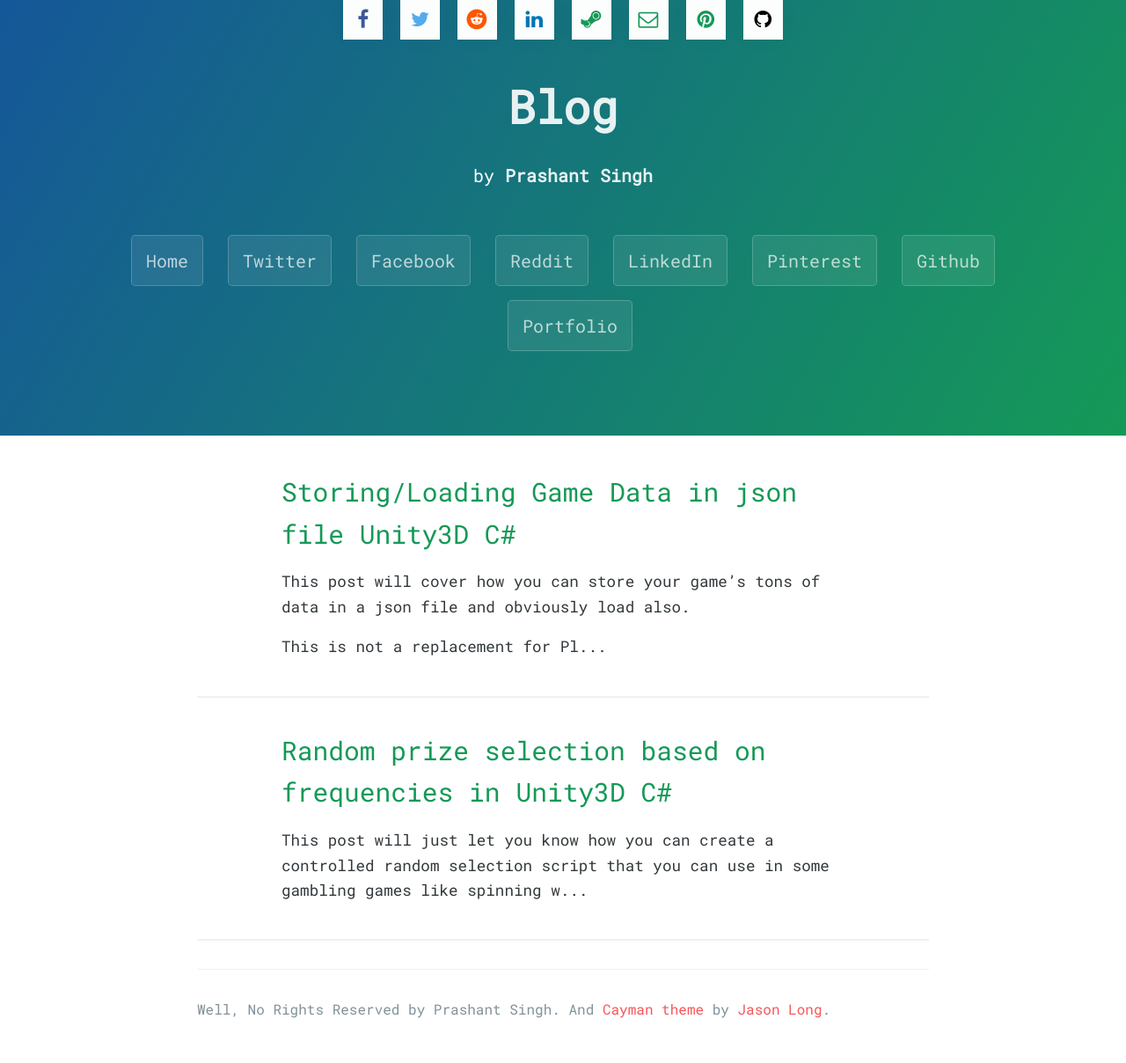
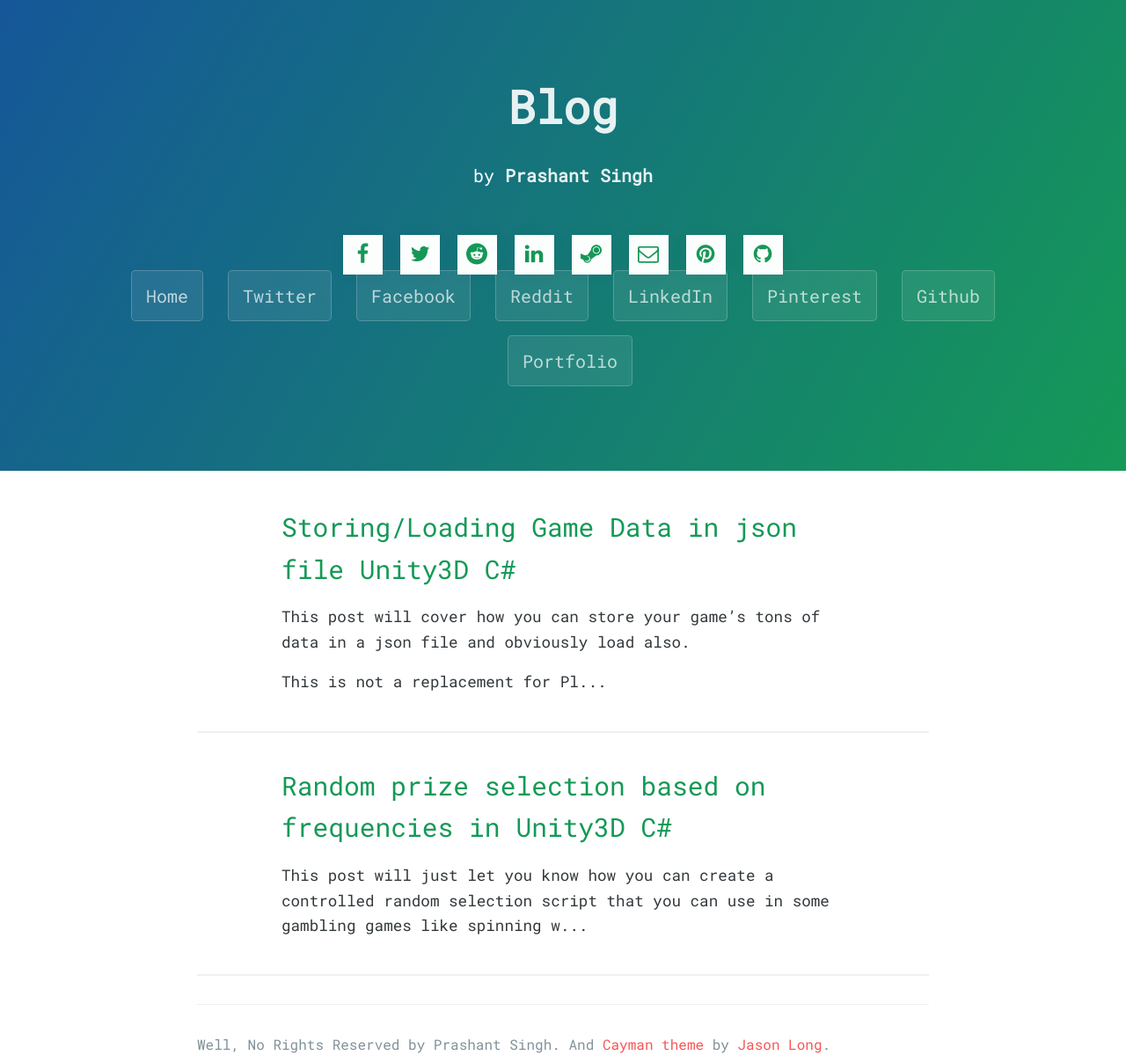
Before and after one commit to prashant-singh/prashant-singh.github.io, a Jekyll site: the page built from index.html, in a window 1280 px wide. Shown: the whole page at 88% size. Built offline with Jekyll 4.4.1, drawn with Linux system fonts in a browser that asks for light colours; nearby versions of some CDN libraries; the list of posts is cut into pages by our own code; a style sheet for code colours, icons or effects is not loaded; before the commit the page ends 1168 px from its top, so only the background shows below that.

Commit message:
Update stylesheet.css

```diff
--- a/stylesheets/stylesheet.css
+++ b/stylesheets/stylesheet.css
@@ -348,13 +348,10 @@
         cursor: pointer;
     }
 /* SOCIAL MEDIA BUTTONS */
-/* Reset */
-/* Reset */
 .social-buttons {
-  height: 45px;
+  height: 40px;
   font-size: 0;
   text-align: center;
-  position: absolute;
   top: 0;
   bottom: 0;
   left: 0;
@@ -379,7 +376,7 @@
 }
 .social-button:before {
   content: '';
-  background-color: #000;
+  background-color: #b21d1d;
   width: 140%;
   height: 140%;
   position: absolute;
@@ -391,7 +388,7 @@
   transition: all 0.35s cubic-bezier(0.31, -0.105, 0.43, 1.59);
 }
 .social-button .fa {
-  font-size: 38px;
+  font-size: 40px;
   vertical-align: middle;
   -webkit-transform: scale(0.6);
           transform: scale(0.6);
@@ -399,52 +396,53 @@
   transition: all 0.35s cubic-bezier(0.31, -0.105, 0.43, 1.59);
 }
 .social-button.facebook:before {
-  background-color: #159957;
+  background-color: #3b5999;
 }
 .social-button.facebook .fa {
-  color: #3b5999;
+  color: #159957;
+
 }
 .social-button.twitter:before {
-  background-color: #159957;
+  background-color: #55acee;
 }
 .social-button.twitter .fa {
-  color: #55acee;
+  color: #159957;
 }
 .social-button.reddit:before {
-  background-color: #159957;
+  background-color: #ff5700;
 }
 .social-button.reddit .fa {
-  color: #ff5700;
+  color: #159957;
 }
 .social-button.linkedin:before {
-  background-color: #159957;
+  background-color: #007bb5;
 }
 .social-button.linkedin .fa {
-  color: #0077B5;
+  color: #159957;
 }
 .social-button.pinterest:before {
-  background-color: #159957;
+  background-color: #cb2027;
 }
 .social-button.pinterest .fa {
   color: #159957;
 }
 .social-button.steam:before {
-  background-color: #159957;
+  background-color: #666666;
 }
 .social-button.steam .fa {
   color: #159957;
 }
 .social-button.envelope-o:before {
-  background-color: #159957;
+  background-color: #dd4b39;
 }
 .social-button.envelope-o .fa {
   color: #159957;
 }
 .social-button.github:before {
-  background-color: #159957;
+  background-color: #000000;
 }
 .social-button.github .fa {
-  color: #000000;
+  color: #159957;
 }
 .social-button:focus:before, .social-button:hover:before {
   top: -20%;
```
